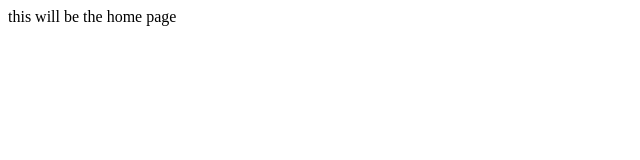
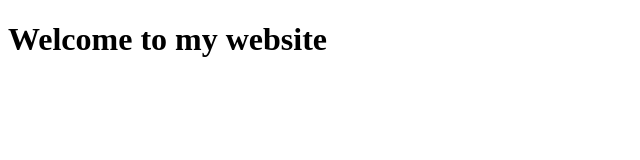
Before and after one commit to dravendan0123-ux/git-tutorial-dx, a plain HTML site: page index.html in a window 1280 px wide. Shown: the whole page, without its empty margins (0-640 px from the left). Drawn offline with Linux system fonts and the light colour scheme.

Commit message:
Redesigned homepage

```diff
--- a/index.html
+++ b/index.html
@@ -3,10 +3,15 @@
 <head>
     <meta charset="UTF-8">
     <meta name="viewport" content="width=device-width, initial-scale=1.0">
-    <title>Index</title>
+    <title>Indec Home  </title>
+    <style>
+        h1{
+            color: rec;
+        }
+    </style>
 </head>
 <body>
-    this will be the home page
+    <h1>Welcome to my website </h1>
 
 </body>
 </html>
```
